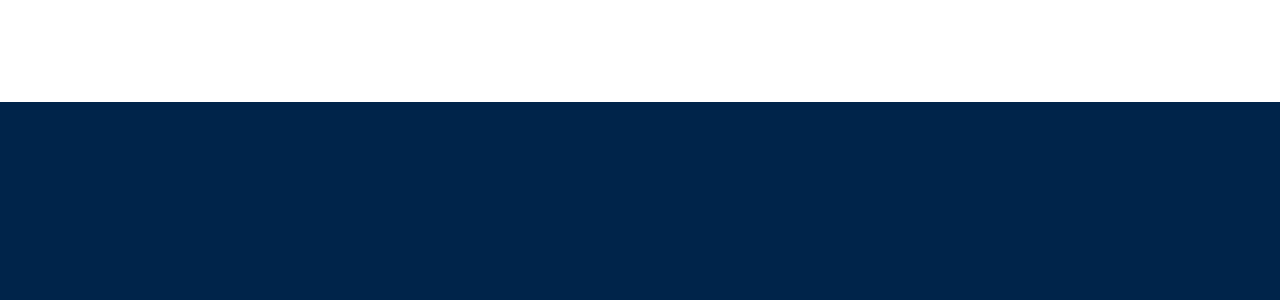
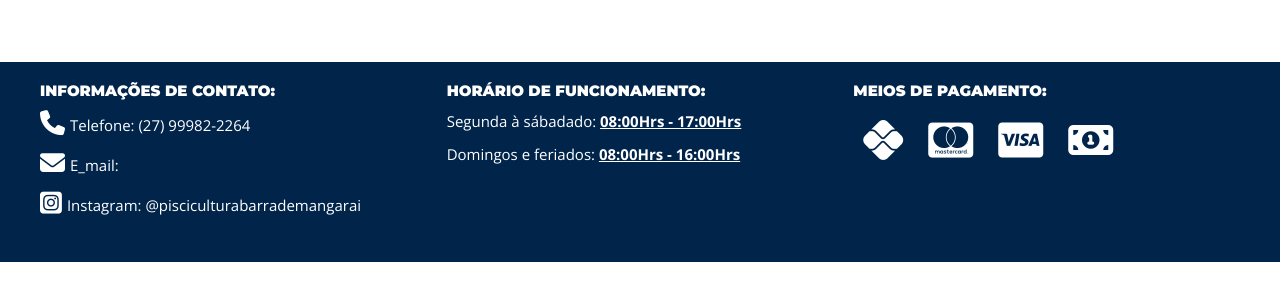
Before and after one commit to EricEller22/WebSite-Pscicultura, a plain HTML site: page Site/Index.html in a window 1280 px wide. Shown: the part 3164-3464 px from the top of the page. After the commit the page ends 3426 px from the top, so only its background shows below. Drawn offline with nearby package versions, Linux system fonts and the light colour scheme.

Commit message:
Footer implemented

```diff
--- a/Site/Index.html
+++ b/Site/Index.html
@@ -7,19 +7,19 @@
         <title>Projeto peixe vivo</title>
         <link rel="preconnect" href="https://fonts.googleapis.com">
         <link rel="preconnect" href="https://fonts.gstatic.com" crossorigin>
+        <link rel="stylesheet" href="//use.fontawesome.com/releases/v6.5.0/css/all.css">
         <link href="https://fonts.googleapis.com/css2?family=Montserrat:wght@900&family=Open+Sans:ital,wght@0,400;0,700;1,400&display=swap" rel="stylesheet">
         <link rel="stylesheet" href="/Site/assets/css/Index.css">
 
     </head>
     <body>
         <!--
-            1. Informações de contato
-            2. Horário de funcionamento
+
             3. Sobre nós
             4. Onde estamos situados e a quanto tempo trabalhamos
             5. Fotos do lugar
             6. Como chegar
-            7. Meios de pagamento
+
         -->
 
         <header>
@@ -170,7 +170,40 @@
             </section>
         </main>
         <footer>
-            <div class="rodape">
+            <div class="footer-content">
+                <div class="grid-footer ">
+                    <div class="content">
+                        <h2>Informações de contato:</h2>
+                        <div class="content-description"><span><i class="fa-solid fa-phone"></i></span><p>Telefone: (27) 99982-2264</p></div>
+                        <div class="content-description"><span><i class="fa-solid fa-envelope"></i></span><p>E_mail: </p></div>
+                        <div class="content-description"><span><i class="fa-brands fa-square-instagram"></i></span><p>Instagram: @pisciculturabarrademangarai</p></div>
+                    </div>
+                    <div class="content">
+                        <h2>Horário de funcionamento:</h2>
+                        <div class="content-description"><p>Segunda à sábadado: <span>08:00Hrs - 17:00Hrs</span></p></div>
+                        <div class="content-description"><p>Domingos e feriados: <span>08:00Hrs - 16:00Hrs</span></p></div>
+                    </div>
+                    <div class="content">
+                        <h2>Meios de pagamento:</h2>
+                        <div class="content-description payment">
+                            <div class="icon-container"  data-title="Pix">
+                                <i class="fa-brands fa-pix"></i>
+                            </div>
+                            <div  class="icon-container" data-title="Mastercard">
+                                <i class="fab fa-cc-mastercard" ></i>
+                            </div>
+                            <div  class="icon-container" data-title="Visa">
+                                <i class="fab fa-cc-visa" ></i>
+                            </div>
+                            <div  class="icon-container" data-title="Dinheiro">
+                                <i class="fa-solid fa-money-bill-1" ></i>
+                            </div>
+
+                        </div>
+                    </div>
+                </div>
+            </div>
+            <div>
 
             </div>
         </footer>
--- a/Site/assets/css/Index.css
+++ b/Site/assets/css/Index.css
@@ -4,6 +4,7 @@
     --secondary-color: #00244A;
     --third-color: #0082C8;
     --white-color: #FFF;
+    --black-color: #111;
     --gap: 30px;
 }
 
@@ -54,7 +55,7 @@ a {
     text-decoration: none;
 }
 p {
-    margin-bottom: 30px;
+    margin-bottom: 10px;
 }
 
 /*CLASSES*/
@@ -162,7 +163,7 @@ p {
     padding-bottom: 20px;
 }
 .produtos .carrosel .prod:hover {
-    box-shadow: -3px -3px 3px 0 #5c5c5c, 3px -3px 3px 0 #5c5c5c, -3px 3px 3px 0 #5c5c5c, 3px 3px 3px 0 #5c5c5c;
+    box-shadow: -3px -3px 3px 0 #000, 3px -3px 3px 0 #000, -3px 3px 3px 0 #000, 3px 3px 3px 0 #000;
     margin: -5px 0 -5px 0;
 }
 
@@ -203,8 +204,64 @@ p {
 
 
 /*FOOTER CONFIG*/
-footer .rodape{
+.footer-content {
     min-width: 100vw;
     height: 200px;
     background-color: var(--secondary-color);
+    color: var(--white-color);
 }
+.grid-footer{
+    display: grid;
+    max-width: 1200px;
+    min-height: 200px;
+    margin: 0 auto;
+    grid-template-columns: 1fr 1fr 1fr;
+    column-gap: 20px;
+}
+.content{
+    padding: 20px 0 0 0;
+
+}
+.content h2{
+    font-size: 15px;
+    margin-bottom: 10px;
+}
+.content p{
+    font-size: 15px;
+    margin: 0;
+}
+.content-description{
+    display: flex;
+    flex-direction: row;
+    align-items: center;
+    margin-bottom: 10px;
+}
+i{
+    margin: 0 5px 0 0;
+    font-size: 25px;
+}
+.content-description span {
+    text-decoration: underline;
+    font-weight: bold;
+}
+.fa-pix, .fa-cc-mastercard, .fa-cc-visa, .fa-money-bill-1{
+    font-size: 40px;
+    cursor: pointer;
+}
+.icon-container {
+    position: relative;
+    display: inline-block;
+    margin: 10px;
+}
+.icon-container:hover::before {
+    content: attr(data-title);
+    position: absolute;
+    bottom: 100%;
+    left: 50%;
+    transform: translateX(-50%);
+    background-color: rgba(0, 0, 0, 0.8);
+    color: #fff;
+    padding: 5px;
+    border-radius: 5px;
+    font-size: 12px;
+}
```
